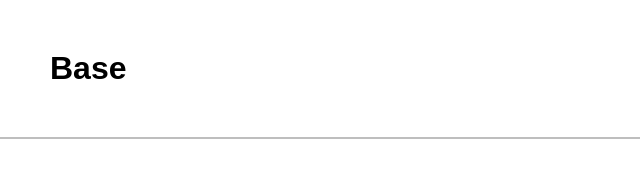
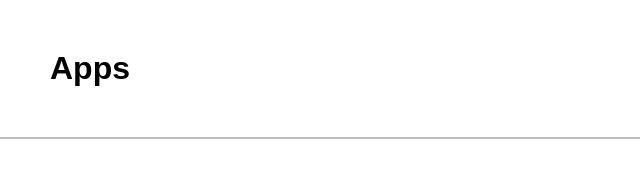
Before and after one commit to lockieluke/Zinc, an Electron app: page pages/apps/index.html in a window 1280 px wide. Shown: the full height of the page, 0-640 px from the left. Drawn offline with Linux system fonts and the light colour scheme.

Commit message:
Changed title to Apps

```diff
--- a/pages/apps/index.html
+++ b/pages/apps/index.html
@@ -2,11 +2,11 @@
 <html lang="en">
 <head>
     <meta charset="UTF-8" http-equiv="Content-Security-Policy" content="script-src 'self'">
-    <title>Base</title>
+    <title>Apps</title>
     <link type="text/css" rel="stylesheet" href="style.css">
 </head>
 <body>
-<h1 id="header">Base</h1>
+<h1 id="header">Apps</h1>
 <div id="line-under-header"></div>
 
 <script src="renderer.js"></script>
```
